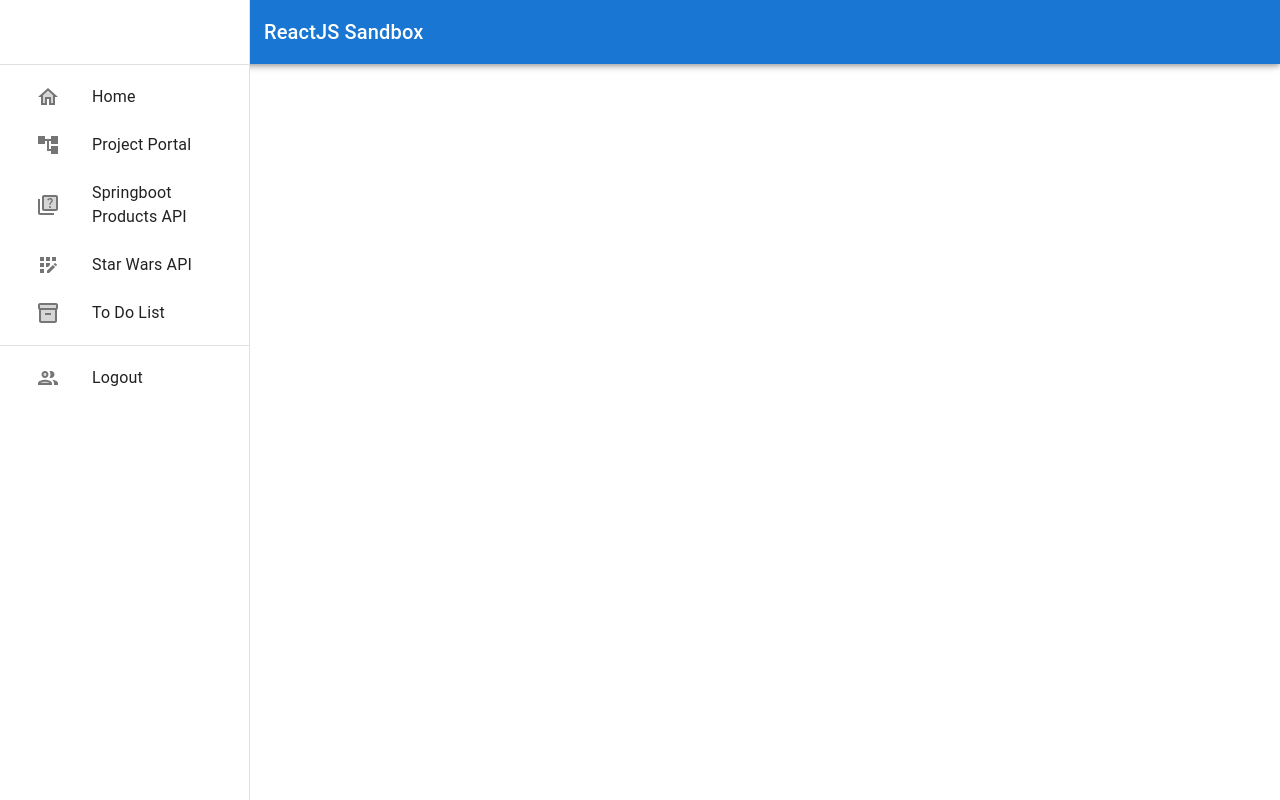
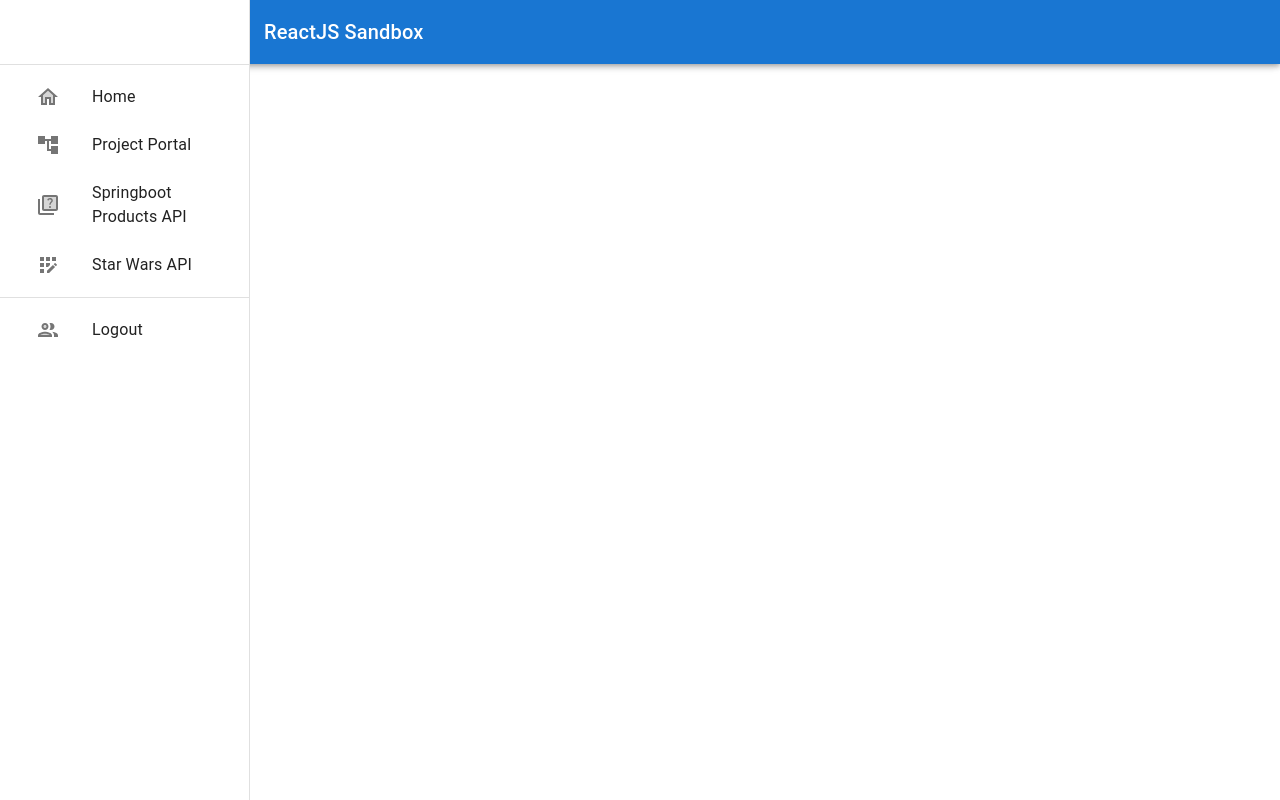
Before and after one commit to angielynr/SandBox, a React (Create React App) app: page / in a window 1280 px wide. Built offline with nearby package versions, Linux system fonts and the light colour scheme.

Commit message:
removed todo list

```diff
--- a/src/components/Navigation/LeftNavigation.js
+++ b/src/components/Navigation/LeftNavigation.js
@@ -78,14 +78,14 @@ const LeftNavigation = () => {
             </ListItemButton>
           </ListItem>
 
-          <ListItem disablePadding>
+          {/* <ListItem disablePadding>
             <ListItemButton onClick={() => navigate("/todolist")}>
               <ListItemIcon>
                 <Inventory2TwoTone />
               </ListItemIcon>
               <ListItemText primary={"To Do List"} />
             </ListItemButton>
-          </ListItem>
+          </ListItem> */}
         </List>
 
         <Divider />
```
